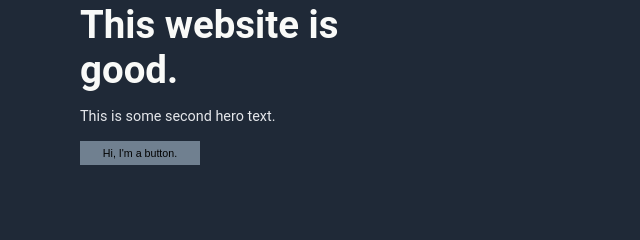
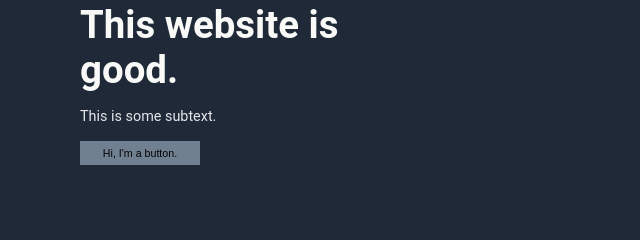
Before and after one commit to ValenValine/landing-page, a plain HTML site: page index.html in a window 1280 px wide. Shown: the part 84-324 px from the top of the page, 0-640 px from the left. Drawn offline with Linux system fonts and the light colour scheme.

Commit message:
add index.html

```diff
--- a/index.html
+++ b/index.html
@@ -22,7 +22,7 @@
             <div class="content-1">
                 <div class="content-1-text">
                     <div class="hero">This website is good.</div>
-                    <div class="second-hero">This is some second hero text.</div>
+                    <div class="second-hero">This is some subtext.</div>
                 <button class="hi">Hi, I'm a button.</button>
                 </div>
             <img id="image" src="landscape.jpg" alt="This is an image.">
```
